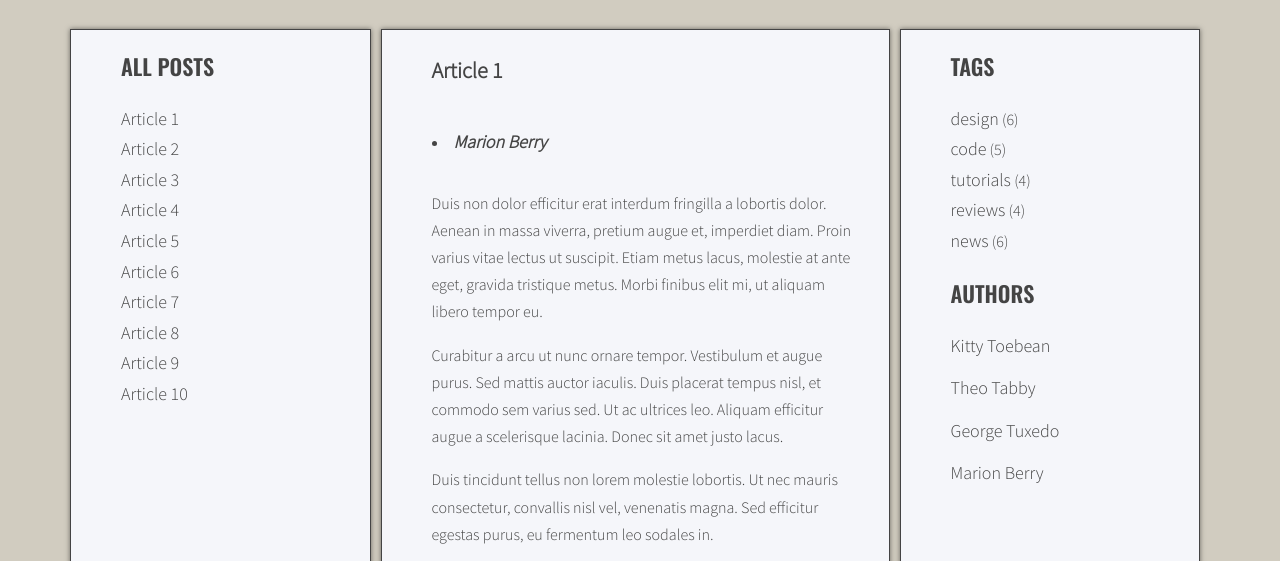
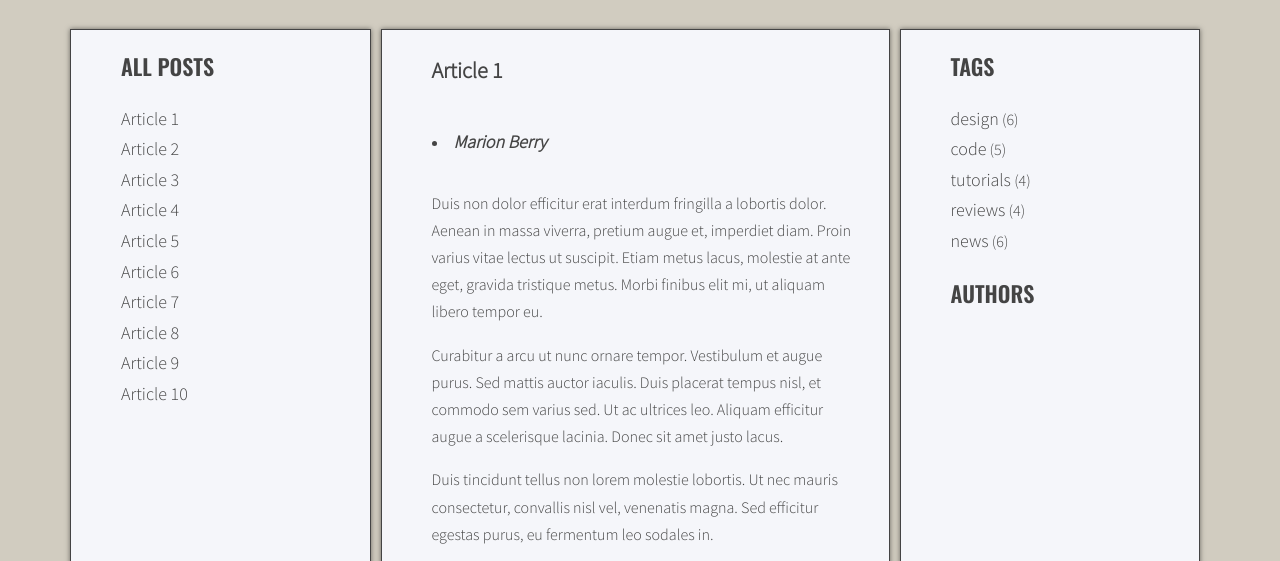
Before and after one commit to OlhaOvcharenko/javascript-blog, a website: page index.html in a window 1280 px wide. Shown: the part 238-799 px from the top of the page. Drawn offline with nearby package versions, Linux system fonts and the light colour scheme.

Commit message:
fix html for list of authors

```diff
--- a/index.html
+++ b/index.html
@@ -170,22 +170,22 @@
                     <ul class="list authors">
                         <li>
                             <a href="#">
-                                <span class="author-name">Kitty Toebean</span>
+                                <span class="author-name"></span>
                             </a>
                         </li>
                         <li>
                             <a href="#">
-                                <span class="author-name">Theo Tabby</span>
+                                <span class="author-name"></span>
                             </a>
                         </li>
                         <li>
                             <a href="#">
-                                <span class="author-name">George Tuxedo</span>
+                                <span class="author-name"></span>
                             </a>
                         </li>
                         <li>
                             <a href="#">
-                                <span class="author-name">Marion Berry</span>
+                                <span class="author-name"></span>
                             </a>
                         </li>
                     </ul>
```
